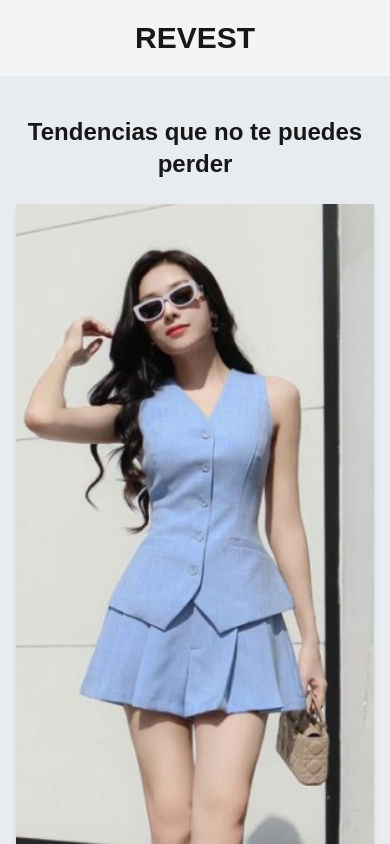
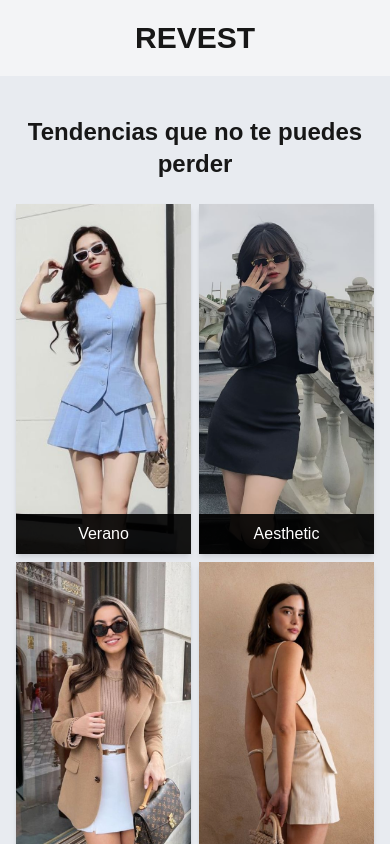
Before and after one commit to Hecze/Revest, a Next.js app: page / in a window 390 px wide. Shown: the top 844 px of the page. Built offline with nearby package versions, Linux system fonts and the light colour scheme.

Commit message:
Tendencias ahora se ve mejor en celular porque tiene 2 columnas en vez de 1

```diff
--- a/src/app/components/Tendencias.tsx
+++ b/src/app/components/Tendencias.tsx
@@ -34,7 +34,7 @@
         <h2 className="text-2xl font-bold">Tendencias que no te puedes perder</h2>
       </div>
 
-      <div className="grid grid-cols-1 md:grid-cols-2 lg:grid-cols-4 gap-2">
+      <div className="grid grid-cols-2 lg:grid-cols-4 gap-2">
         {/* Aquí llamamos al componente Tendencia con la imagen y el título */}
         <Tendencia title="Verano" imgSrc="/verano.png" />
         <Tendencia title="Aesthetic" imgSrc="/aesthetic.png" />
--- a/src/app/globals.css
+++ b/src/app/globals.css
@@ -34,7 +34,7 @@
   /* bg-gray-200 */
   padding-top: 2.5rem;
   /* py-10 */
-  padding-bottom: 2.5rem;
+  padding-bottom: 1rem;
   padding-left: 1rem;
   /* px-4 (base) */
   padding-right: 1rem;
@@ -45,6 +45,7 @@
     padding-left: 3rem;
     /* sm:px-12 */
     padding-right: 3rem;
+    padding-bottom: 1.5rem;
   }
 }
 
@@ -53,6 +54,7 @@
     padding-left: 6rem;
     /* md:px-24 */
     padding-right: 6rem;
+    padding-bottom: 2rem;
   }
 }
 
@@ -61,6 +63,7 @@
     padding-left: 12rem;
     /* xl:px-56 */
     padding-right: 12rem;
+    padding-bottom: 2.5rem;
   }
 }
 
```
